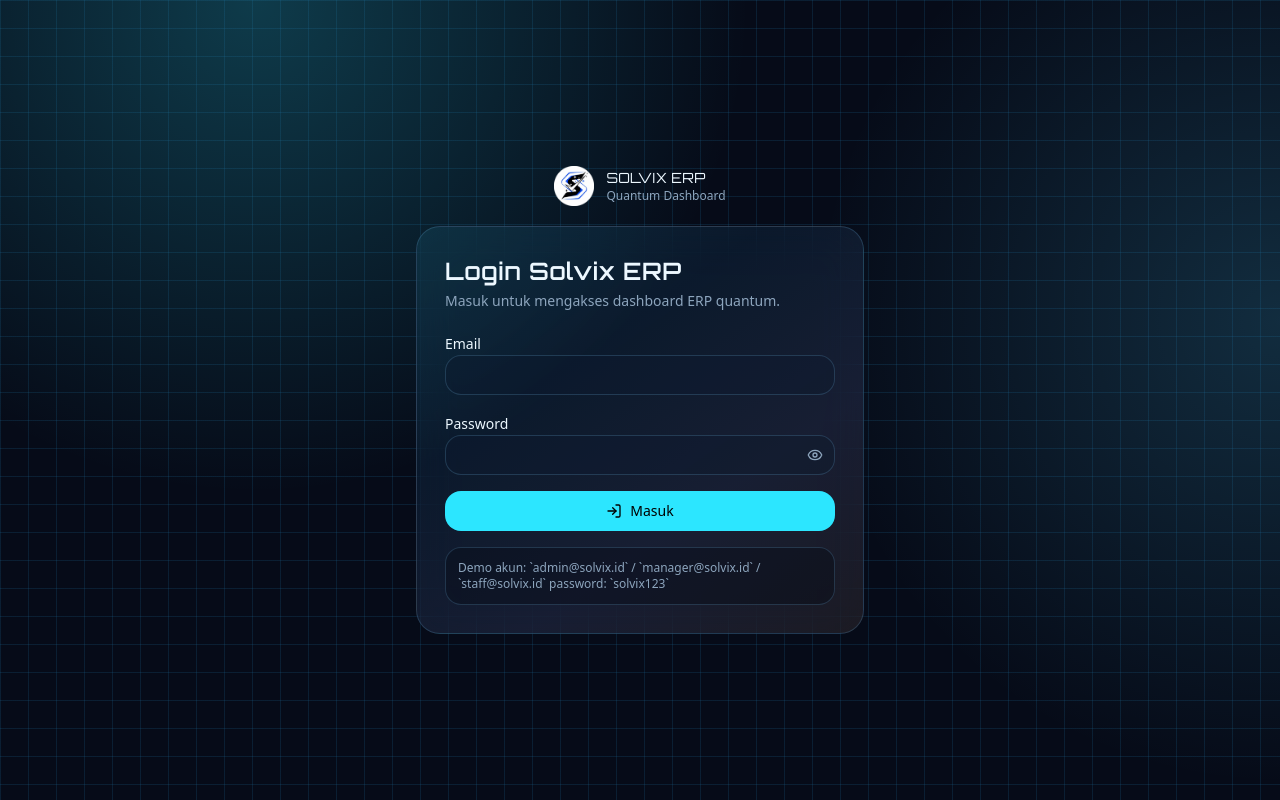
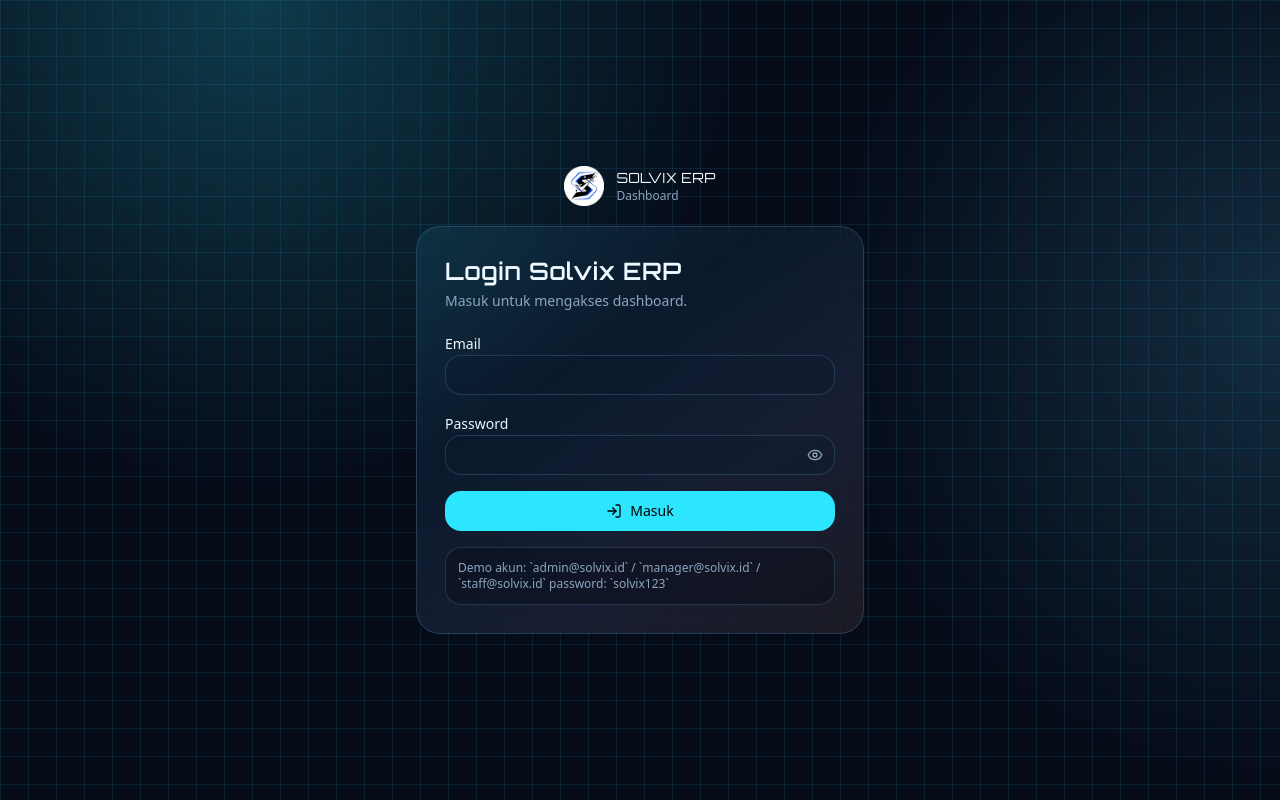
Before and after one commit to yassnath/dashboard-erp, a Next.js app: page /login in a window 1280 px wide. Built offline with nearby package versions, Linux system fonts and the light colour scheme; no server answers.

Commit message:
update login copy text

```diff
--- a/app/(auth)/login/page.tsx
+++ b/app/(auth)/login/page.tsx
@@ -23,7 +23,7 @@
           <Image src="/logo.png" alt="Solvix ERP" width={40} height={40} className="rounded-xl" />
           <div>
             <p className="font-orbitron text-sm">SOLVIX ERP</p>
-            <p className="text-xs text-muted-foreground">Quantum Dashboard</p>
+            <p className="text-xs text-muted-foreground">Dashboard</p>
           </div>
         </div>
         <LoginForm />
--- a/components/layout/login-form.tsx
+++ b/components/layout/login-form.tsx
@@ -60,7 +60,7 @@
     <Card className="w-full max-w-md p-6 md:p-7">
       <div className="mb-5">
         <h1 className="text-2xl font-semibold">Login Solvix ERP</h1>
-        <p className="mt-1 text-sm text-muted-foreground">Masuk untuk mengakses dashboard ERP quantum.</p>
+        <p className="mt-1 text-sm text-muted-foreground">Masuk untuk mengakses dashboard.</p>
       </div>
       <form action={handleSubmit} className="space-y-4">
         <div className="mt-4 space-y-1.5">
```
